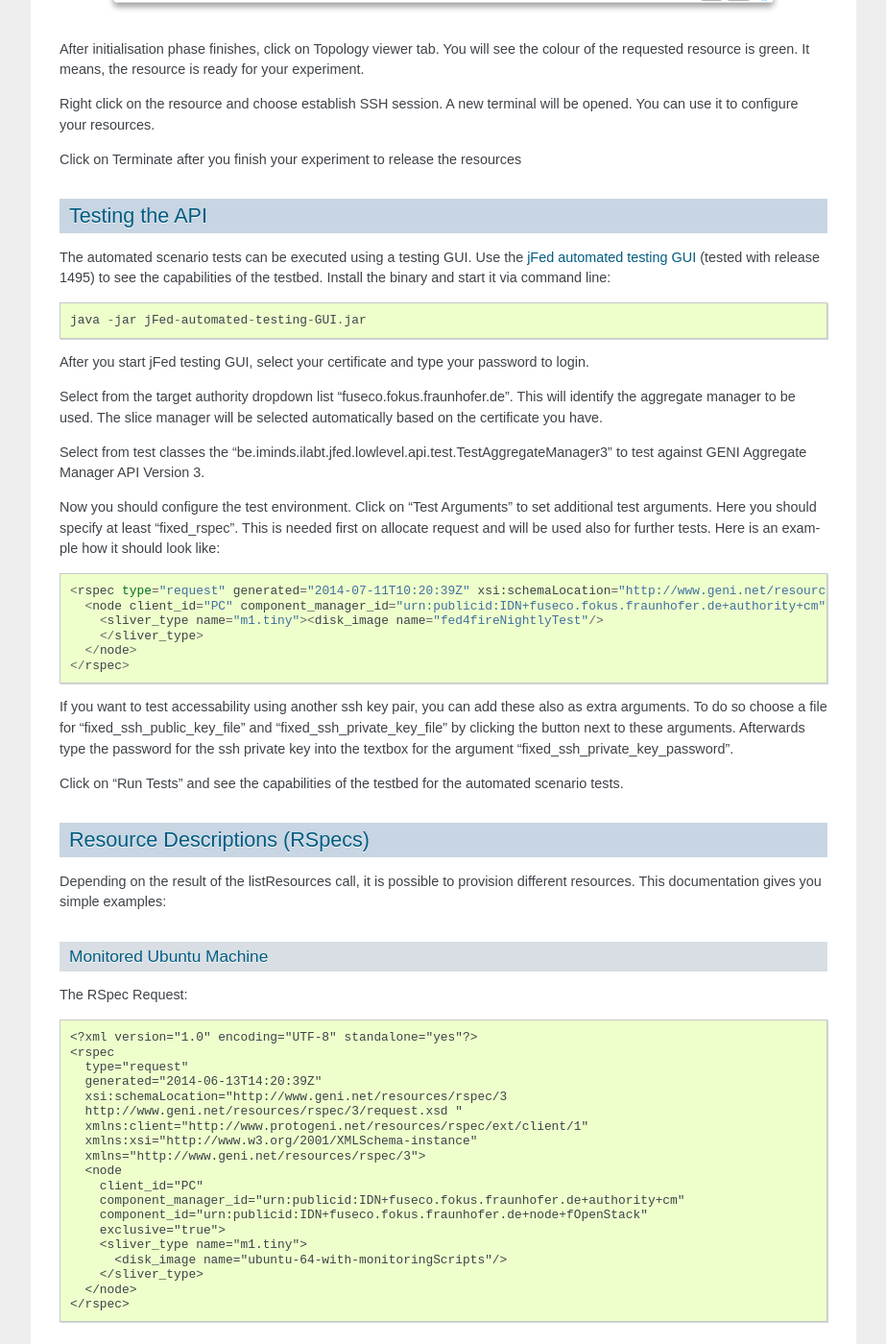
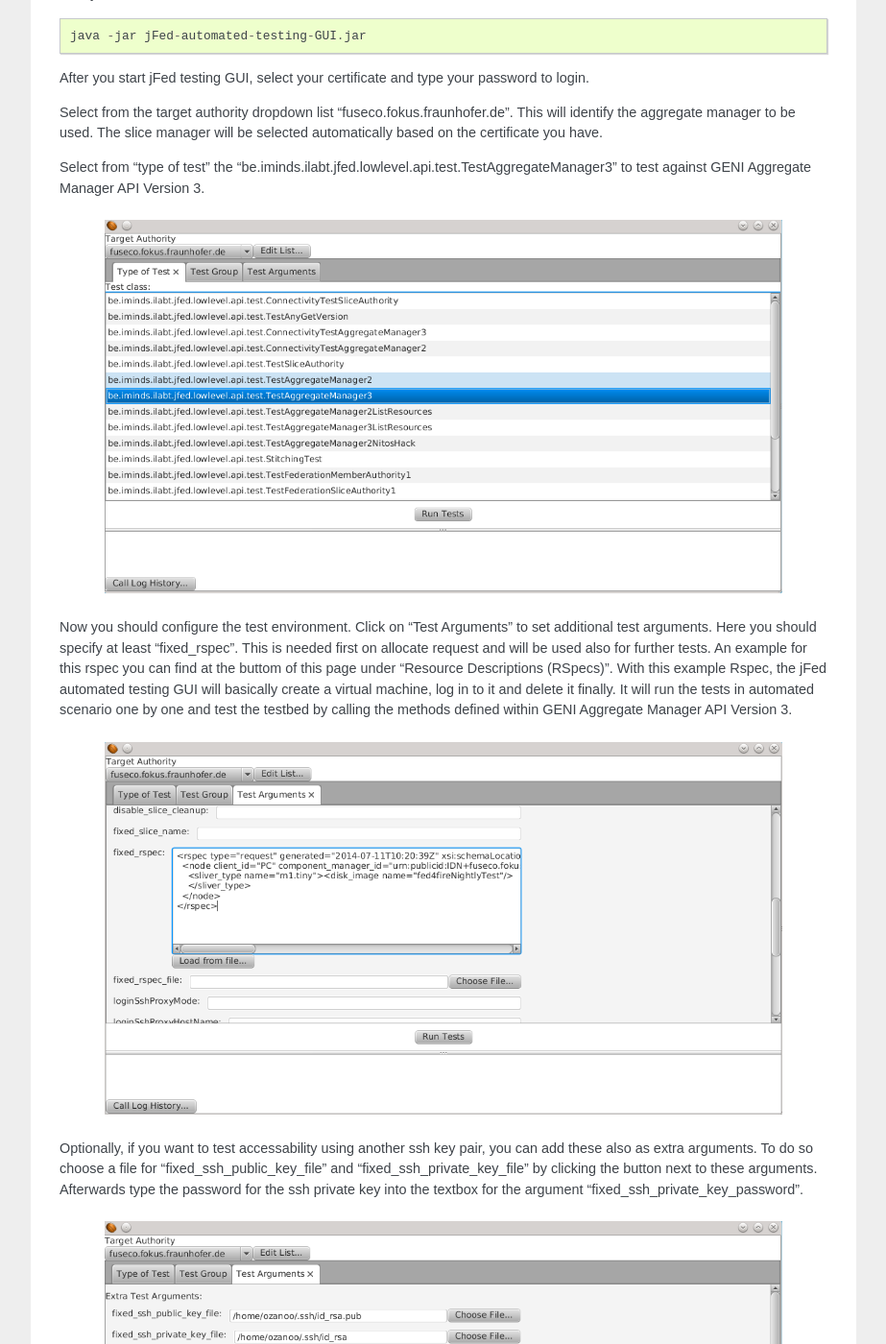
Before and after one commit to FITeagle/fusecoplayground, a Sphinx documentation site: the page built from source/accessingnodes.rst, in a window 1280 px wide and 1400 px high, scrolled down 4407 px. Shown: the whole window at 96% size, without its empty margins (198-1121 px from the left). Built offline with Sphinx 7.4.7, drawn with Linux system fonts in a browser that asks for light colours; some of the changed text lies outside the part shown.

Commit message:
fixed and extended the documentation about accessing the nodes and testing the API

```diff
--- a/source/accessingnodes.rst
+++ b/source/accessingnodes.rst
@@ -56,17 +56,7 @@
 
   .. figure:: ../images/RSpec_Editor.png
 
-Copy the following RSpec:
-
-  <?xml version="1.0" encoding="UTF-8" standalone="yes"?>
-  <rspec type="request" generated="2014-07-11T10:20:39Z" xsi:schemaLocation="http://www.geni.net/resources/rspec/3 http://www.geni.net/resources/rspec/3/request.xsd " xmlns:client="http://www.protogeni.net/resources/rspec/ext/client/1" xmlns:xsi="http://www.w3.org/2001/XMLSchema-instance" xmlns="http://www.geni.net/resources/rspec/3">
-    <node client_id="PC" component_manager_id="urn:publicid:IDN+fuseco.fokus.fraunhofer.de+authority+cm" component_id="urn:publicid:IDN+fuseco.fokus.fraunhofer.de+node+fOpenStack" exclusive="true">
-      <sliver_type name="m1.tiny"><disk_image name="fed4fireNightlyTest"/>
-      </sliver_type>
-    </node>
-  </rspec>
-
-This code is used to describe the resources required for the experiment
+Copy the example RSpec at the buttom of this page under "Resource Descriptions (RSpecs)", which is used to describe the resources required for the experiment.
 
 Paste it to RSpec editor
 
@@ -92,7 +82,7 @@
 Testing the API
 ===============
 
-The automated scenario tests can be executed using a testing GUI. Use the `jFed automated testing GUI <http://jfed.iminds.be>`_ (tested with release 1495) to see the capabilities of the testbed. Install the binary and start it via command line::
+The automated scenario tests can be executed using the `jFed automated testing GUI <http://jfed.iminds.be>`_ (tested with release 1495). Install the binary and start it via command line::
 
    java -jar jFed-automated-testing-GUI.jar
 
@@ -100,20 +90,20 @@
 
 Select from the target authority dropdown list "fuseco.fokus.fraunhofer.de". This will identify the aggregate manager to be used. The slice manager will be selected automatically based on the certificate you have.
 
-Select from test classes the "be.iminds.ilabt.jfed.lowlevel.api.test.TestAggregateManager3" to test against GENI Aggregate Manager API Version 3.
+Select from "type of test" the "be.iminds.ilabt.jfed.lowlevel.api.test.TestAggregateManager3" to test against GENI Aggregate Manager API Version 3.
 
-Now you should configure the test environment. Click on "Test Arguments" to set additional test arguments. Here you should specify at least "fixed_rspec". This is needed first on allocate request and will be used also for further tests. Here is an example how it should look like::
+ .. figure:: ../images/jfedAutoTestingSelectTypeOfTest.png
 
-  <rspec type="request" generated="2014-07-11T10:20:39Z" xsi:schemaLocation="http://www.geni.net/resources/rspec/3 http://www.geni.net/resources/rspec/3/request.xsd " xmlns:client="http://www.protogeni.net/resources/rspec/ext/client/1" xmlns:xsi="http://www.w3.org/2001/XMLSchema-instance" xmlns="http://www.geni.net/resources/rspec/3">
-    <node client_id="PC" component_manager_id="urn:publicid:IDN+fuseco.fokus.fraunhofer.de+authority+cm" component_id="urn:publicid:IDN+fuseco.fokus.fraunhofer.de+node+fOpenStack" exclusive="true">
-      <sliver_type name="m1.tiny"><disk_image name="fed4fireNightlyTest"/>
-      </sliver_type>
-    </node>
-  </rspec>
+Now you should configure the test environment. Click on "Test Arguments" to set additional test arguments. Here you should specify at least "fixed_rspec". This is needed first on allocate request and will be used also for further tests. An example for this rspec you can find at the buttom of this page under "Resource Descriptions (RSpecs)". With this example Rspec, the jFed automated testing GUI will basically create a virtual machine, log in to it and delete it finally. It will run the tests in automated scenario one by one and test the testbed by calling the methods defined within GENI Aggregate Manager API Version 3.
 
-If you want to test accessability using another ssh key pair, you can add these also as extra arguments. To do so choose a file for  "fixed_ssh_public_key_file" and "fixed_ssh_private_key_file" by clicking the button next to these arguments. Afterwards type the password for the ssh private key into the textbox for the argument "fixed_ssh_private_key_password".
+ .. figure:: ../images/jfedAutoTestingTestArguments.png
 
-Click on "Run Tests" and see the capabilities of the testbed for the automated scenario tests.
+
+Optionally, if you want to test accessability using another ssh key pair, you can add these also as extra arguments. To do so choose a file for  "fixed_ssh_public_key_file" and "fixed_ssh_private_key_file" by clicking the button next to these arguments. Afterwards type the password for the ssh private key into the textbox for the argument "fixed_ssh_private_key_password".
+
+ .. figure:: ../images/jfedAutoTestingTestArgumentSSHKeys.png
+
+Click on "Run Tests" and see the compatibility of the testbed for the automated scenario tests.
 
 
 Resource Descriptions (RSpecs)
@@ -122,27 +112,14 @@
 Depending on the result of the listResources call, it is possible to provision different resources.
 This documentation gives you simple examples:
 
-Monitored Ubuntu Machine
+Test Ubuntu Machine
 ------------------------
 
 The RSpec Request::
 
-  <?xml version="1.0" encoding="UTF-8" standalone="yes"?>
-  <rspec
-    type="request"
-    generated="2014-06-13T14:20:39Z"
-    xsi:schemaLocation="http://www.geni.net/resources/rspec/3
-    http://www.geni.net/resources/rspec/3/request.xsd "
-    xmlns:client="http://www.protogeni.net/resources/rspec/ext/client/1"
-    xmlns:xsi="http://www.w3.org/2001/XMLSchema-instance"
-    xmlns="http://www.geni.net/resources/rspec/3">
-    <node
-      client_id="PC"
-      component_manager_id="urn:publicid:IDN+fuseco.fokus.fraunhofer.de+authority+cm"
-      component_id="urn:publicid:IDN+fuseco.fokus.fraunhofer.de+node+fOpenStack"
-      exclusive="true">
-      <sliver_type name="m1.tiny">
-        <disk_image name="ubuntu-64-with-monitoringScripts"/>
+  <rspec type="request" generated="2014-07-11T10:20:39Z" xsi:schemaLocation="http://www.geni.net/resources/rspec/3 http://www.geni.net/resources/rspec/3/request.xsd " xmlns:client="http://www.protogeni.net/resources/rspec/ext/client/1" xmlns:xsi="http://www.w3.org/2001/XMLSchema-instance" xmlns="http://www.geni.net/resources/rspec/3">
+    <node client_id="PC" component_manager_id="urn:publicid:IDN+fuseco.fokus.fraunhofer.de+authority+cm" component_id="urn:publicid:IDN+fuseco.fokus.fraunhofer.de+node+fOpenStack" exclusive="true">
+      <sliver_type name="m1.tiny"><disk_image name="fed4fireNightlyTest"/>
       </sliver_type>
     </node>
   </rspec>
```
Also changed, not shown: images/jfedAutoTestingSelectTypeOfTest.png (added), images/jfedAutoTestingTestArgumentSSHKeys.png (added), images/jfedAutoTestingTestArguments.png (added).
